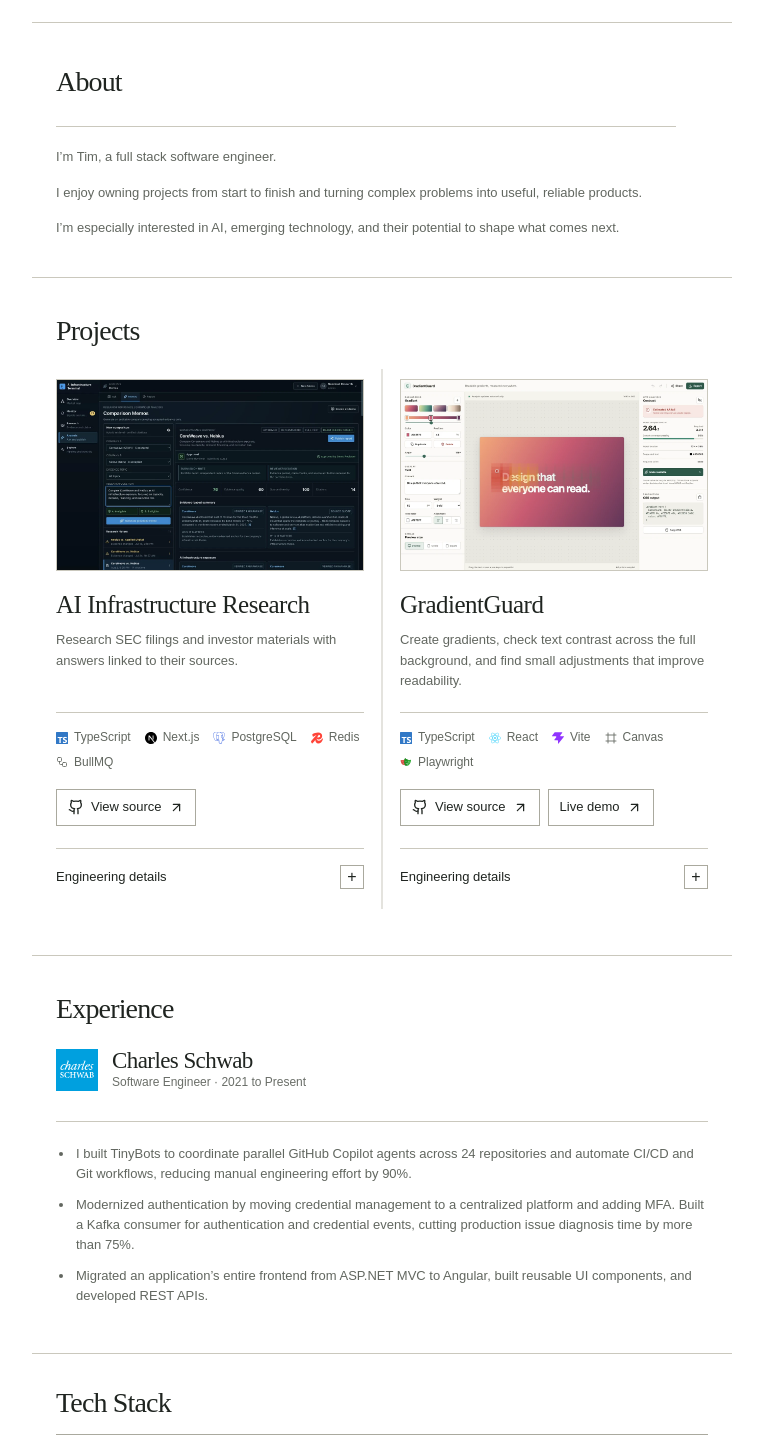
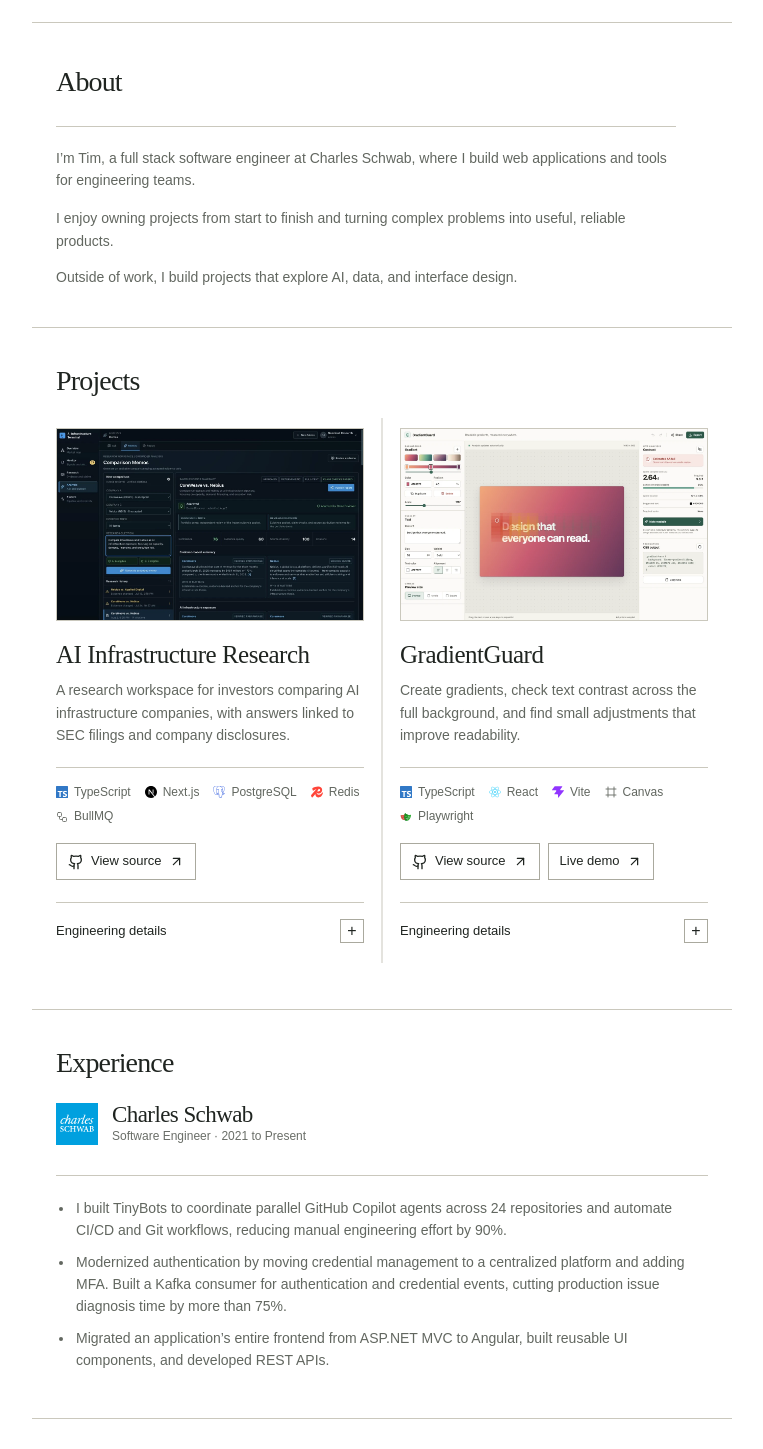
Before and after one commit to timwong101/my-portfolio, a React (Vite) app: page / in a window 1280 px wide. Shown: the part 220-1669 px from the top of the page, without its empty margins (258-1021 px from the left). Built offline with nearby package versions, Linux system fonts and the light colour scheme; grey boxes are pictures that could not be loaded; a web font is replaced by a local one.

Commit message:
Clarify portfolio copy and improve reading typography

```diff
--- a/src/App.tsx
+++ b/src/App.tsx
@@ -14,7 +14,7 @@ const projects = [
   {
     title: 'AI Infrastructure Research',
     description:
-      'Research SEC filings and investor materials with answers linked to their sources.',
+      'A research workspace for investors comparing AI infrastructure companies, with answers linked to SEC filings and company disclosures.',
     tags: ['TypeScript', 'Next.js', 'PostgreSQL', 'Redis', 'BullMQ'],
     url: 'https://github.com/timwong101/ai-infra-terminal',
     liveUrl: null,
@@ -184,7 +184,8 @@ function App() {
           </div>
           <div className="about-copy">
             <p className="about-intro">
-              I’m Tim, a full stack software engineer.
+              I’m Tim, a full stack software engineer at Charles Schwab, where I build web
+              applications and tools for engineering teams.
             </p>
             <div>
               <p>
@@ -192,8 +193,7 @@ function App() {
                 useful, reliable products.
               </p>
               <p>
-                I’m especially interested in AI, emerging technology, and their potential to shape
-                what comes next.
+                Outside of work, I build projects that explore AI, data, and interface design.
               </p>
             </div>
           </div>
--- a/src/index.css
+++ b/src/index.css
@@ -19,6 +19,7 @@
   --font-body: 'Atkinson Hyperlegible Next Variable', sans-serif;
   --font-display: 'Newsreader Variable', serif;
   --font-ui: 'IBM Plex Mono', monospace;
+  --font-reading-size: 14px;
   font-family: var(--font-body);
   font-synthesis: none;
   text-rendering: optimizeLegibility;
@@ -67,7 +68,7 @@ nav button:focus-visible, .wordmark:focus-visible { outline: 1px solid var(--int
 
 .about-section { padding: 44px var(--section-gutter) 38px; }
 .about-label { margin: 0; }
-.about-copy { display: grid; grid-template-columns: 1fr; gap: 16px; max-width: 620px; margin-top: 28px; padding-top: 20px; border-top: 1px solid var(--line); color: var(--body-text); font-size: 13px; line-height: 1.6; }
+.about-copy { display: grid; grid-template-columns: 1fr; gap: 16px; max-width: 620px; margin-top: 28px; padding-top: 20px; border-top: 1px solid var(--line); color: var(--body-text); font-size: var(--font-reading-size); line-height: 1.6; }
 .about-copy p { margin: 0; }
 .about-copy > div { display: grid; gap: 14px; }
 .text-link { display: inline-flex; align-items: center; gap: 7px; white-space: nowrap; font-family: var(--font-ui); font-size: 11px; text-transform: uppercase; letter-spacing: .07em; }
@@ -87,7 +88,7 @@ h2 { margin: 0; font-family: var(--font-display); font-size: 28px; font-weight:
 .project-visual img { position: absolute; inset: 0; width: 100%; height: 100%; display: block; object-fit: cover; object-position: top left; }
 .project-copy { display: flex; flex: 1; flex-direction: column; padding: 20px 0; }
 .project-copy h3 { margin: 0 0 11px; font-family: var(--font-display); font-size: 25px; font-weight: 400; line-height: 1.1; letter-spacing: -.02em; }
-.project-description { flex: 1; max-width: 670px; margin: 0; color: var(--body-text); font-size: 13px; line-height: 1.6; }
+.project-description { flex: 1; max-width: 670px; margin: 0; color: var(--body-text); font-size: var(--font-reading-size); line-height: 1.6; }
 .project-tags { display: flex; flex-wrap: wrap; gap: 8px 14px; list-style: none; padding: 16px 0 0; margin: 20px 0 0; border-top: 1px solid var(--line); }
 .project-tags li { display: inline-flex; align-items: center; gap: 6px; color: var(--body-text); font: 12px/1.4 var(--font-body); white-space: nowrap; }
 .project-tags .tech-icon { width: 12px; height: 12px; flex-basis: 12px; }
@@ -102,7 +103,7 @@ h2 { margin: 0; font-family: var(--font-display); font-size: 28px; font-weight:
 .project-details-panel[aria-hidden='false'] { grid-template-rows: 1fr; opacity: 1; }
 .project-details-inner { min-height: 0; overflow: hidden; }
 .project-details-content { margin-top: 14px; padding-top: 14px; border-top: 1px solid var(--line); }
-.project-details-panel p { margin: 0; color: var(--body-text); font-size: 12px; line-height: 1.65; }
+.project-details-panel p { margin: 0; color: var(--body-text); font-size: calc(var(--font-reading-size) - 1px); line-height: 1.65; }
 
 @media (min-width: 761px) {
   .project-description { flex: none; min-height: 3lh; }
@@ -114,7 +115,7 @@ h2 { margin: 0; font-family: var(--font-display); font-size: 28px; font-weight:
 .experience-logo { display: block; width: 42px; height: 42px; object-fit: contain; }
 .experience-company { margin: 0 0 3px; color: var(--text); font-family: var(--font-display); font-size: 23px; font-weight: 400; line-height: 1; letter-spacing: -.025em; }
 .meta { margin: 0; color: var(--muted); font: 12px/1.3 var(--font-body); }
-.experience-work { padding-top: 22px; border-top: 1px solid var(--line); color: var(--body-text); font-size: 13px; line-height: 1.55; }
+.experience-work { padding-top: 22px; border-top: 1px solid var(--line); color: var(--body-text); font-size: var(--font-reading-size); line-height: 1.55; }
 .experience-highlights { list-style: disc; margin: 0; padding-left: 18px; }
 .experience-highlights li { padding-left: 2px; }
 .experience-highlights li + li { margin-top: 11px; }
@@ -132,7 +133,7 @@ h2 { margin: 0; font-family: var(--font-display); font-size: 28px; font-weight:
 .contact-section { padding: 40px var(--section-gutter) 34px; background: var(--surface); color: var(--text); }
 .contact-section h2 { line-height: 1.1; }
 .contact-bottom { margin-top: 32px; padding-top: 24px; border-top: 1px solid var(--line); display: flex; justify-content: space-between; align-items: center; gap: 24px; }
-.contact-bottom p { max-width: 480px; margin: 0; color: var(--body-text); font-size: 13px; line-height: 1.5; }
+.contact-bottom p { max-width: 480px; margin: 0; color: var(--body-text); font-size: var(--font-reading-size); line-height: 1.5; }
 .contact-bottom p a { color: var(--text); text-decoration: underline; text-underline-offset: 3px; }
 .contact-cta { display: inline-flex; align-items: center; gap: 9px; padding: 11px 14px; border: 1px solid var(--control-line); color: var(--text); font: 13px/1.3 var(--font-body); white-space: nowrap; transition: background .2s ease, color .2s ease; }
 .contact-cta:hover { background: var(--interactive); color: var(--surface); }
```
